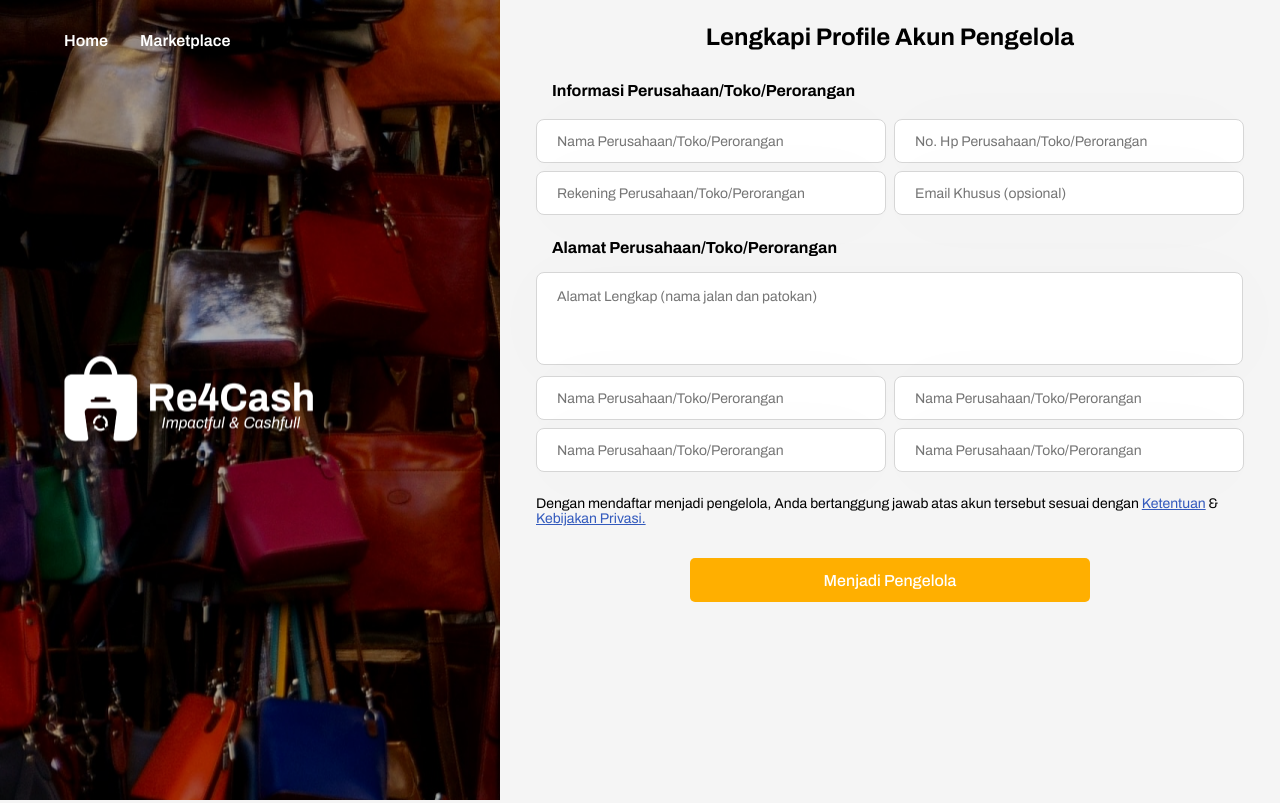
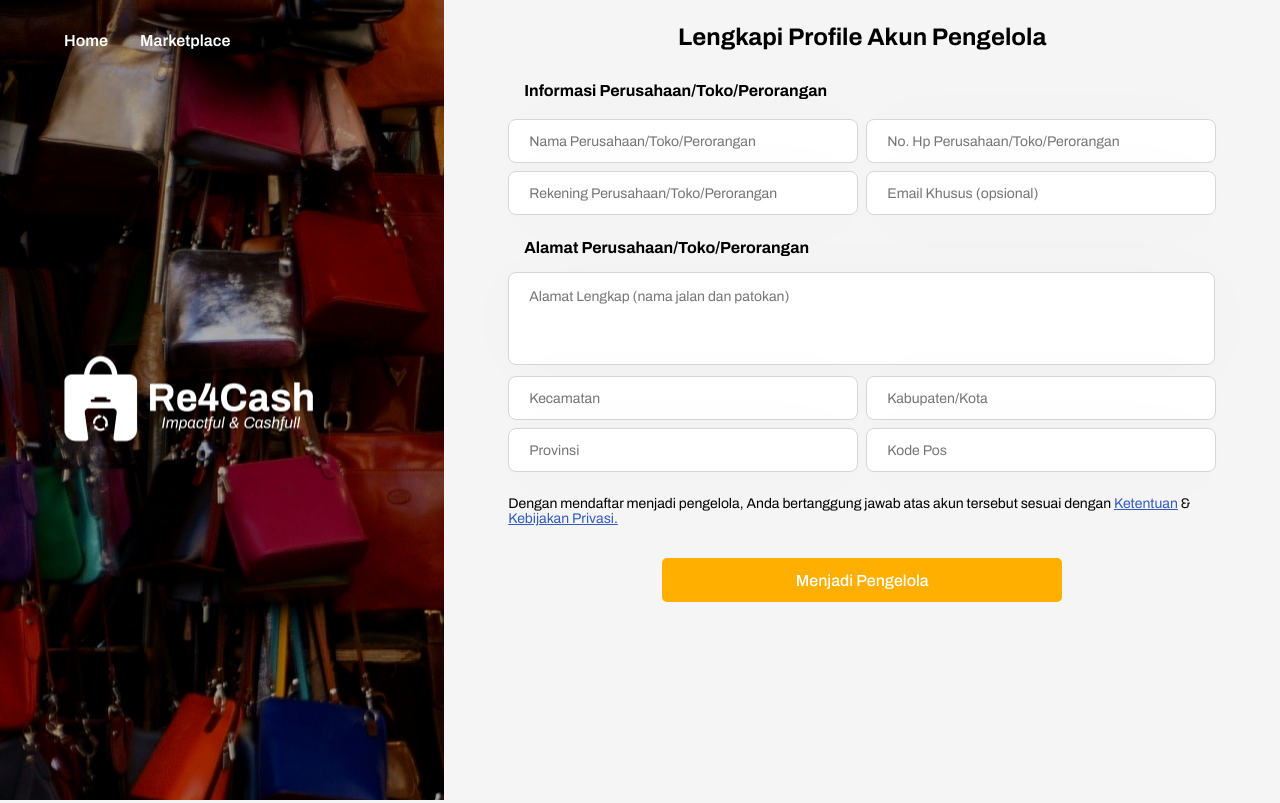
Before and after one commit to JoshLeez/Re4Cash, a React (Vite) app: page /menjadi-pengelola in a window 1280 px wide. Built offline with nearby package versions, Linux system fonts and the light colour scheme; some icons are missing.

Commit message:
Membenarkan penamaan dan icon halaman menjadi pengelola

```diff
--- a/src/pages/MenjadiPengelola.jsx
+++ b/src/pages/MenjadiPengelola.jsx
@@ -58,7 +58,7 @@ const MenjadiPengelola = () => {
           </div>
           <div className="detail-content">
             <div className="subtitle">
-              <iconify-icon icon="ion:location-outline" />
+            <iconify-icon icon="mi:location" />
               <h4>Alamat Perusahaan/Toko/Perorangan</h4>
             </div>
             <textarea placeholder="Alamat Lengkap (nama jalan dan patokan)" />
@@ -66,21 +66,21 @@ const MenjadiPengelola = () => {
               <div className="input-content">
                 <input
                   type="text"
-                  placeholder="Nama Perusahaan/Toko/Perorangan"
+                  placeholder="Kecamatan"
                 />
                 <input
                   type="text"
-                  placeholder="Nama Perusahaan/Toko/Perorangan"
+                  placeholder="Kabupaten/Kota"
                 />
               </div>
               <div className="input-content">
                 <input
                   type="text"
-                  placeholder="Nama Perusahaan/Toko/Perorangan"
+                  placeholder="Provinsi"
                 />
                 <input
                   type="text"
-                  placeholder="Nama Perusahaan/Toko/Perorangan"
+                  placeholder="Kode Pos"
                 />
               </div>
             </div>
--- a/src/pages/styles/menjadipengelola.css
+++ b/src/pages/styles/menjadipengelola.css
@@ -1,5 +1,11 @@
 .menjadi-pengelola-page{
     display: flex;
+
+}
+
+.menjadi-pengelola-page > * {
+    overflow: hidden;
+
 }
 
 .left-side > .img-bg {
```
